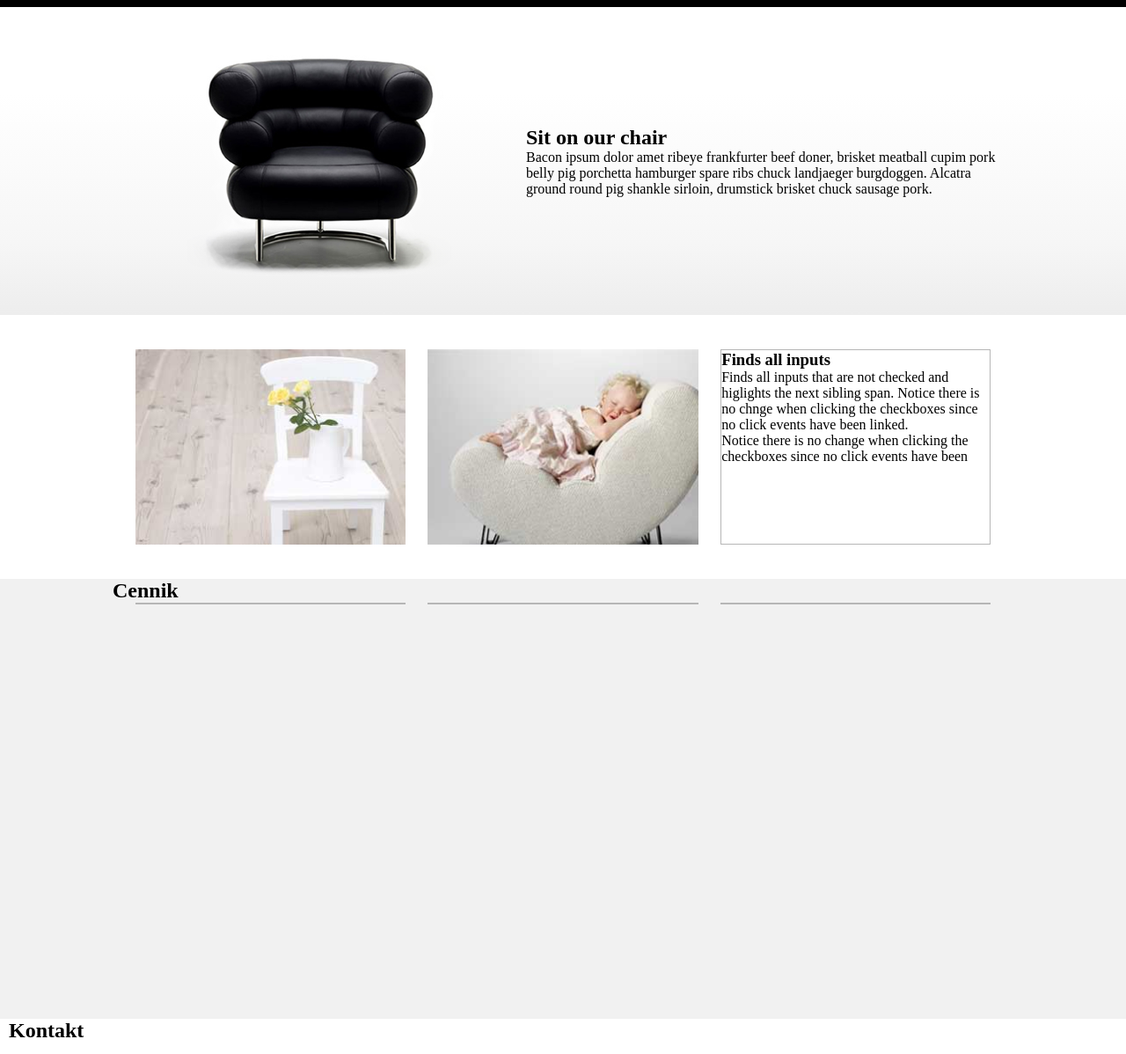
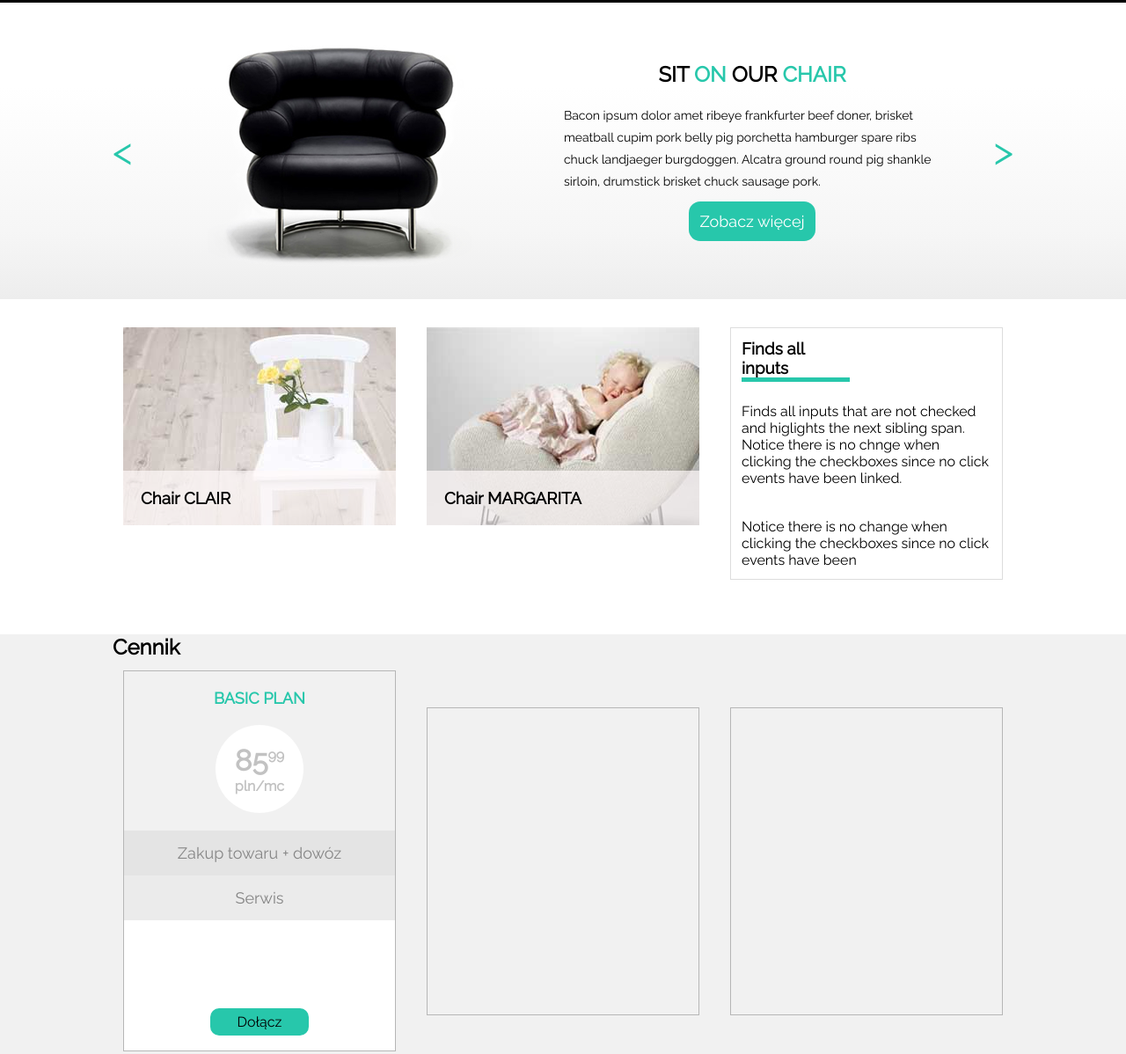
Before and after one commit to wrogoz/Sit-on-chair-site, a plain HTML site: page index.html in a window 1280 px wide. Shown: the part 52-1250 px from the top of the page at 88% size. Drawn offline with Linux system fonts and the light colour scheme.

Commit message:
ostylowano header + slider section + image section + price section pierwszy box

```diff
--- a/css/style.css
+++ b/css/style.css
@@ -2,24 +2,26 @@
     margin:0;
     padding:0;
     box-sizing: border-box;
+    font-family: 'Raleway', sans-serif;
 }
 .header{
     background-color: black;
     width:100%;
     color:white;
-    height: 60px;
+
 }
 .container{
-    height: 100%;
     width:80%;
     margin:0 auto;
-
 }
 .header__logo span{
     color: #27c7ab;
 
 }
 .header .container{
+    font-size: 16px;
+    padding-top: 18px;
+    padding-bottom: 18px;
     display:flex;
     justify-content: space-between;
     align-items: center;
@@ -30,14 +32,14 @@
     display: flex;
 }
 li{
-    margin-right: 15px;
+    margin-right: 25px;
 }
 li:last-child{
     margin-right: 0;
 }
 .slider-section{
     width:100%;
-    height: 350px;
+
     background: rgba(255,255,255,1);
 background: -moz-linear-gradient(top, rgba(255,255,255,1) 0%, rgba(255,255,255,1) 28%, rgba(246,246,246,1) 77%, rgba(237,237,237,1) 100%);
 background: -webkit-gradient(left top, left bottom, color-stop(0%, rgba(255,255,255,1)), color-stop(28%, rgba(255,255,255,1)), color-stop(77%, rgba(246,246,246,1)), color-stop(100%, rgba(237,237,237,1)));
@@ -50,37 +52,100 @@ filter: progid:DXImageTransform.Microsoft.gradient( startColorstr='#ffffff', end
 .slider-section__global{
      display:flex;
      align-items: center;
+     justify-content: space-between;
+
  }
+ .slider-section__global--arrow{
+    font-size:45px;
+    color:#27c7ab;
+    width: 5%;
+ }
+ .slider-section__global--blackchair{
+     width:100%;
+    height: auto;
+ }
+
+ .sldier-section__txt{
+     display: flex;
+     flex-direction: column;
+     align-items: center;
+     margin-right: 40px;
+     padding: 10px;
+ }
+ .sldier-section__txt p{
+     padding: 10px;
+     font-size: 14px;
+     line-height: 25px;
+ }
+ .sldier-section__txt h1{
+     text-transform: uppercase;
+     text-align: center;
+     margin-bottom: 10px;
+ }
+.sldier-section__txt span{
+    color:#27c7ab;
+}
+span.sldier-section__btn{
+    color:white;
+    background-color: #27c7ab;
+    font-size: 18px;
+    padding: 12px;
+    border-radius: 13px 13px 13px 13px;
+}
  .images-section .container{
-     height: 300px;
-     widows: 100%;
+     width:  80%;
+ }
+ .images-section{
+     padding-top: 20px;
  }
  .images-section__mainbox{
      display: flex;
-     justify-content: space-evenly;
-     align-items: center;
+     justify-content: space-between;
+     align-items: flex-start;
+     padding:12px;
+     margin-bottom: 50px;
+
  }
  .image-section__box--first{
-    width:30%;
+    width:31%;
     background-image: url(../images/box1_img.jpg);
-    width:30%;
-    height: 74%;
+    height:225px;
     background-size: cover;
     background-repeat: no-repeat;
-
  }
  .image-section__box--second{
     background-image: url(../images/box2_img.jpg);
-    width:30%;
-    height: 74%;
+    width:31%;
+    height:225px;
     background-size: cover;
     background-repeat: no-repeat;
-
  }
  .image-section__box--third{
-    width:30%;
-    height: 74%;
-    border:1px solid rgb(182, 182, 182);
+    width:31%;
+    border:1px solid rgba(212, 212, 212, 0.788);
+ }
+  .image-section__box--third p{
+      padding:12px;
+  }
+ .image-section__box--third h3{
+     margin:12px;
+     border-bottom:5px solid #27c7ab;
+     width:40%;
+ }
+ .chair-name{
+     display:flex;
+     align-items: flex-end;
+     margin-bottom: 20px;
+ }
+ .img__background {
+    background-color: rgba(255, 250, 250, .7);
+    width:100%;
+ }
+ .img__background h3{
+     padding: 20px;
+ }
+ .image-section__box--third p:first-of-type{
+     margin-bottom: 12px;
  }
  .section-price{
 
@@ -90,25 +155,128 @@ filter: progid:DXImageTransform.Microsoft.gradient( startColorstr='#ffffff', end
  }
  .section-price__mainbox{
     display: flex;
-    justify-content: space-evenly;
+    justify-content: space-between;
+    align-items: center;
+    padding:12px;
+}
+ .section-price__basic-plan{
+    width:31%;
+
+    border:1px solid rgb(182, 182, 182);
+    display: flex;
+    flex-direction: column;
     align-items: center;
  }
- .section-price__basic-plan{
-    width:30%;
-    height: 74%;
-    border:1px solid rgb(182, 182, 182);
+ .section-price__basic-plan p:nth-child(3){
+     background-color: #e4e4e4;
+     font-size: 18px;
+     text-align: center;
+     padding:15px 30px;
+     width:100%;
+     color:#868686;
+
  }
+ .section-price__basic-plan p:nth-child(4){
+     background-color: rgb(235, 235, 235);
+     font-size: 18px;
+     text-align: center;
+     padding:15px 30px;
+     width:100%;
+     color:rgb(131, 131, 131);
+
+ }
+ .section-price__basic-plan--circleprice{
+     width: 100px;
+     height: 100px;
+     border-radius: 50%;
+     background-color: #fff;
+     display: flex;
+     flex-direction: column;
+     align-items: center;
+     justify-content: center;
+     font-weight: bold;
+     color:#c2c2c2;
+     margin-bottom: 20px;
+ }
+
+ .section-price__basic-plan--circleprice p:first-child{
+     font-size: 33px;
+ }
+ .section-price__basic-plan--circleprice p sup{
+     font-size: 16px;
+ }
+ div.section-price__basic-plan>p:first-of-type{
+     color:#27c7ab;
+     padding:20px 30px;
+     font-weight: bold;
+     text-transform: uppercase;
+      font-size:18px;
+ }
+ .section-price__basic-plan--btn-box{
+     width:100%;
+     background-color: #fff;
+     padding-top: 100px;
+     padding-bottom: 17px;
+     display: flex;
+     justify-content: center;
+     align-items: flex-end;
+ }
+ .section-price__basic-plan--btn-box span{
+    padding:6px 30px;
+    background-color: #27c7ab;
+    border-radius: 10px 10px 10px 10px;
+
+ }
+
+
  .section-price__standard-plan{
-    width:30%;
-    height: 74%;
+    width:31%;
+    height: 350px;
     border:1px solid rgb(182, 182, 182);
  }
  .section-price__advance-plan{
-    width:30%;
-    height: 74%;
+    width:31%;
+    height: 350px;
     border:1px solid rgb(182, 182, 182);
  }
  .form-section{
-    width:100;
-    height: 500px;
+    width:100%;
+    color:black;
+
  }
+ .form-section__form{
+     width:60%;
+
+ }
+ .form-section__form--form{
+    display: flex;
+    flex-direction: column;
+    justify-content: center;
+    align-content: center;
+    margin:10px 0;
+ }
+ input{
+     margin:10px 0;
+ }
+ label{
+     width:80%;
+    }
+ .form__mainbox{
+     display: flex;
+     justify-content: space-between;
+ }
+ .form-section__sendBox{
+     display:flex;
+     flex-direction: column;
+     align-items:center;
+     justify-content: center;
+     margin-left: 10px;
+ }
+ .form-section__sendBox--btn{
+     background-color: #27c7ab;
+     color:white;
+     padding: 10px;
+     border-radius: 15%;
+     width:80%;
+     text-align: center;
+ }
--- a/index.html
+++ b/index.html
@@ -5,6 +5,7 @@
     <meta http-equiv="X-UA-Compatible" content="IE=edge">
     <title>Sit on chair</title>
     <meta name="viewport" content="width=device-width, initial-scale=1">
+    <link href="https://fonts.googleapis.com/css?family=Raleway" rel="stylesheet">
     <link rel="stylesheet" type="text/css" media="screen" href="css/style.css" />
 
 </head>
@@ -25,24 +26,30 @@
     </header>
     <section class="slider-section">
         <div class="container slider-section__global">
-
-            <img src="images/black_chair.png" alt="chair-image">
+            <span class="container slider-section__global--arrow"><</span>
+            <img src="images/black_chair.png" alt="chair-image" class="slider-section__global--blackchair">
             <div class="sldier-section__txt">
-                <h1>Sit on our chair</h1>
+                <h1>Sit <span>on</span> our <span>chair</span></h1>
                 <p>Bacon ipsum dolor amet ribeye frankfurter beef doner,
                     brisket meatball cupim pork belly pig porchetta hamburger spare ribs
                 chuck landjaeger burgdoggen. Alcatra ground round pig shankle sirloin,
                  drumstick brisket chuck sausage pork.</p>
+                 <span class="sldier-section__btn">Zobacz więcej</span>
             </div>
+            <span class="container slider-section__global--arrow">></span>
         </div>
     </section>
     <section class="images-section">
         <div class="container images-section__mainbox">
-            <div class="image-section__box image-section__box--first">
-
+            <div class="image-section__box image-section__box--first chair-name">
+               <div class="img__background">
+                    <h3 >Chair CLAIR</h3>
+                </div>
             </div>
-            <div class="image-section__box image-section__box--second">
-
+            <div class="image-section__box image-section__box--second chair-name">
+                <div class="img__background">
+                 <h3>Chair MARGARITA</h3>
+                </div>
             </div>
             <div class="image-section__box image-section__box--third">
                 <h3>Finds all inputs</h3>
@@ -56,10 +63,22 @@
     </section>
 
     <section class="section-price">
-        <div class="container ">
+        <div class="container">
             <h2>Cennik</h2>
             <div class="section-price__mainbox">
-                <div class="section-price__basic-plan"></div>
+                <div class="section-price__basic-plan">
+                    <p>Basic plan</p>
+                    <div class="section-price__basic-plan--circleprice">
+                        <p>85<sup>99</sup></p>
+                        <p>pln/mc</p>
+                    </div>
+                    <p>Zakup towaru + dowóz</p>
+                    <p>Serwis</p>
+                    <div class="section-price__basic-plan--btn-box" >
+                        <span>Dołącz</span>
+                    </div>
+
+                </div>
                 <div class="section-price__standard-plan"></div>
                 <div class="section-price__advance-plan"></div>
             </div>
@@ -68,7 +87,21 @@
     <section class="form-section">
         <div class="container">
             <h2>Kontakt</h2>
+            <div class="form__mainbox">
+                <div class="form-section__form">
+                    <form action="post" class="form-section__form--form">
+                        <input type="text" placeholder="Imię">
+                        <input type="email"placeholder="email">
+                        <textarea name="" id="" cols="30" rows="10"></textarea>
+                    </form>
+                </div>
+                <div class="form-section__sendBox">
+                    <img src="images/red_chair.png" alt="">
+                   <label for=""> <input type="radio">Zgadzam się na przetwarzanie danych osobowych</label>
+                   <span class="form-section__sendBox--btn">Wyślij</span>
+                </div>
 
+            </div>
         </div>
     </section>
 </body>
```
